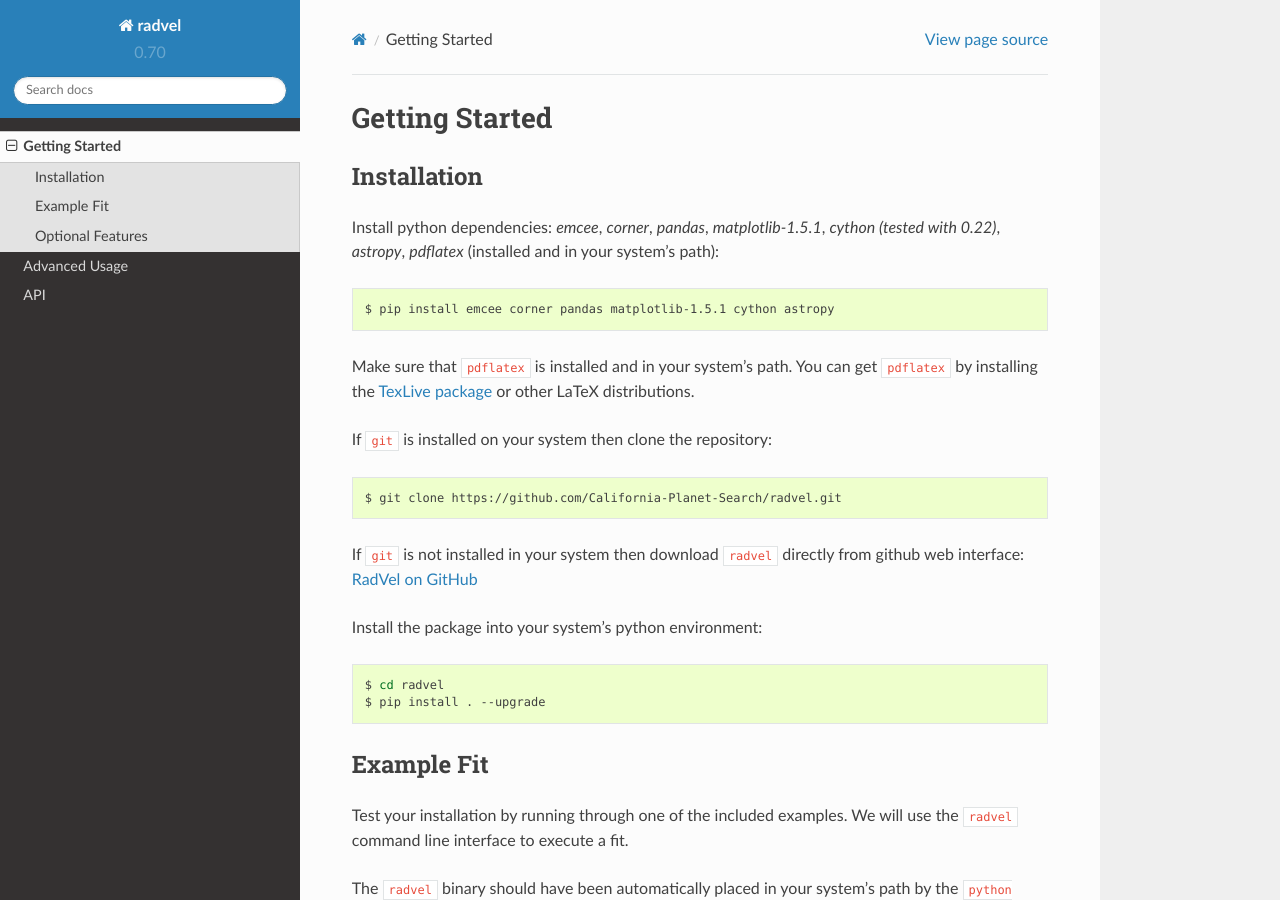
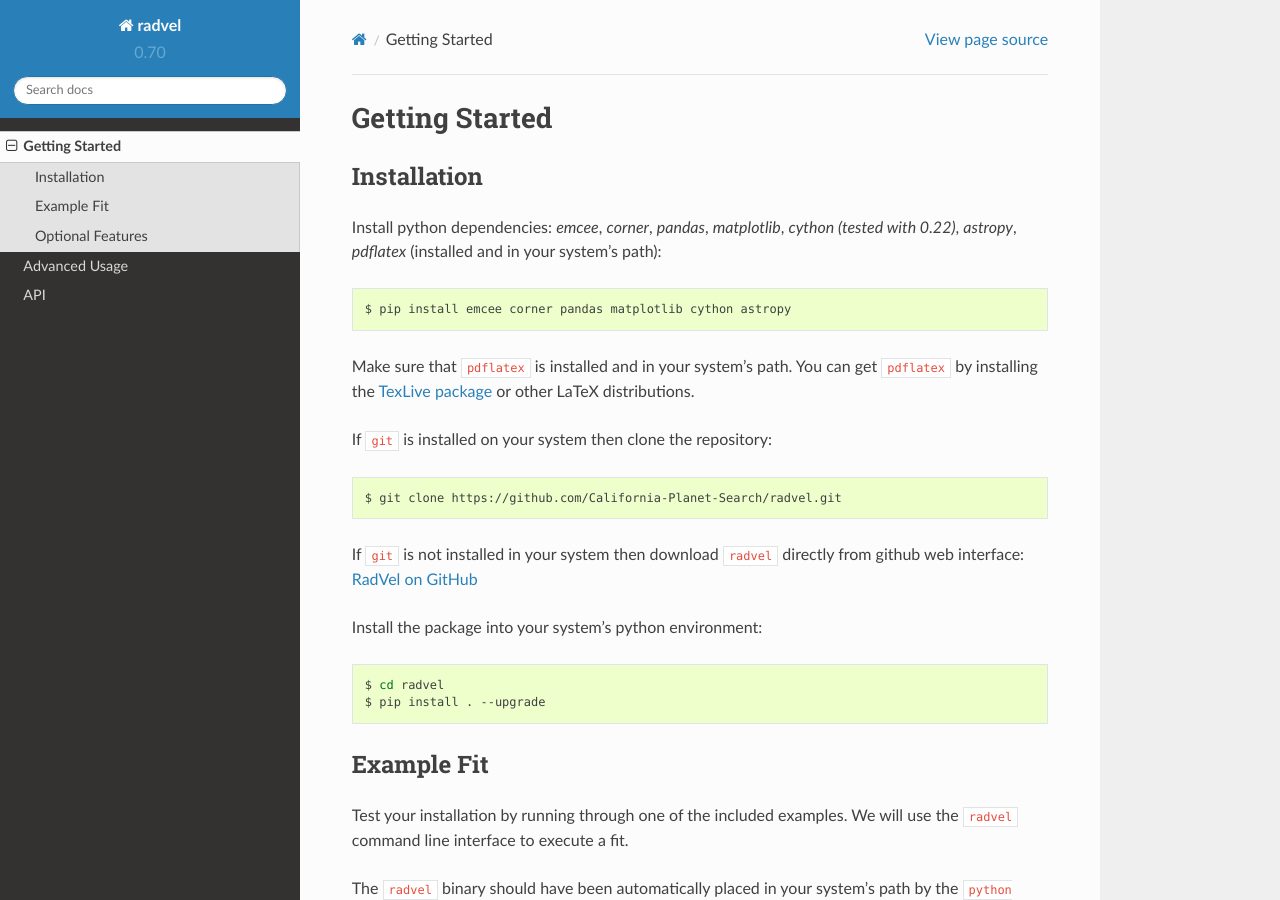
Before and after one commit to California-Planet-Search/radvel, a Sphinx documentation site: the page built from docs/quickstartcli.rst, in a window 1280 px wide and 900 px high. Built offline with Sphinx 7.4.7 and the Read the Docs theme 2.0.0, drawn with Linux system fonts in a browser that asks for light colours.

Commit message:
minor doc changes

```diff
--- a/docs/quickstartcli.rst
+++ b/docs/quickstartcli.rst
@@ -9,12 +9,12 @@
 +++++++
 
 Install python dependencies: `emcee`, `corner`, `pandas`,
-`matplotlib-1.5.1`, `cython (tested with 0.22)`, `astropy`,
+`matplotlib`, `cython (tested with 0.22)`, `astropy`,
 `pdflatex` (installed and in your system's path):
 
 .. code-block:: bash
 
-    $ pip install emcee corner pandas matplotlib-1.5.1 cython astropy
+    $ pip install emcee corner pandas matplotlib cython astropy
 
 Make sure that ``pdflatex`` is installed and in your system's
 path. You can get ``pdflatex`` by installing the `TexLive package
```
